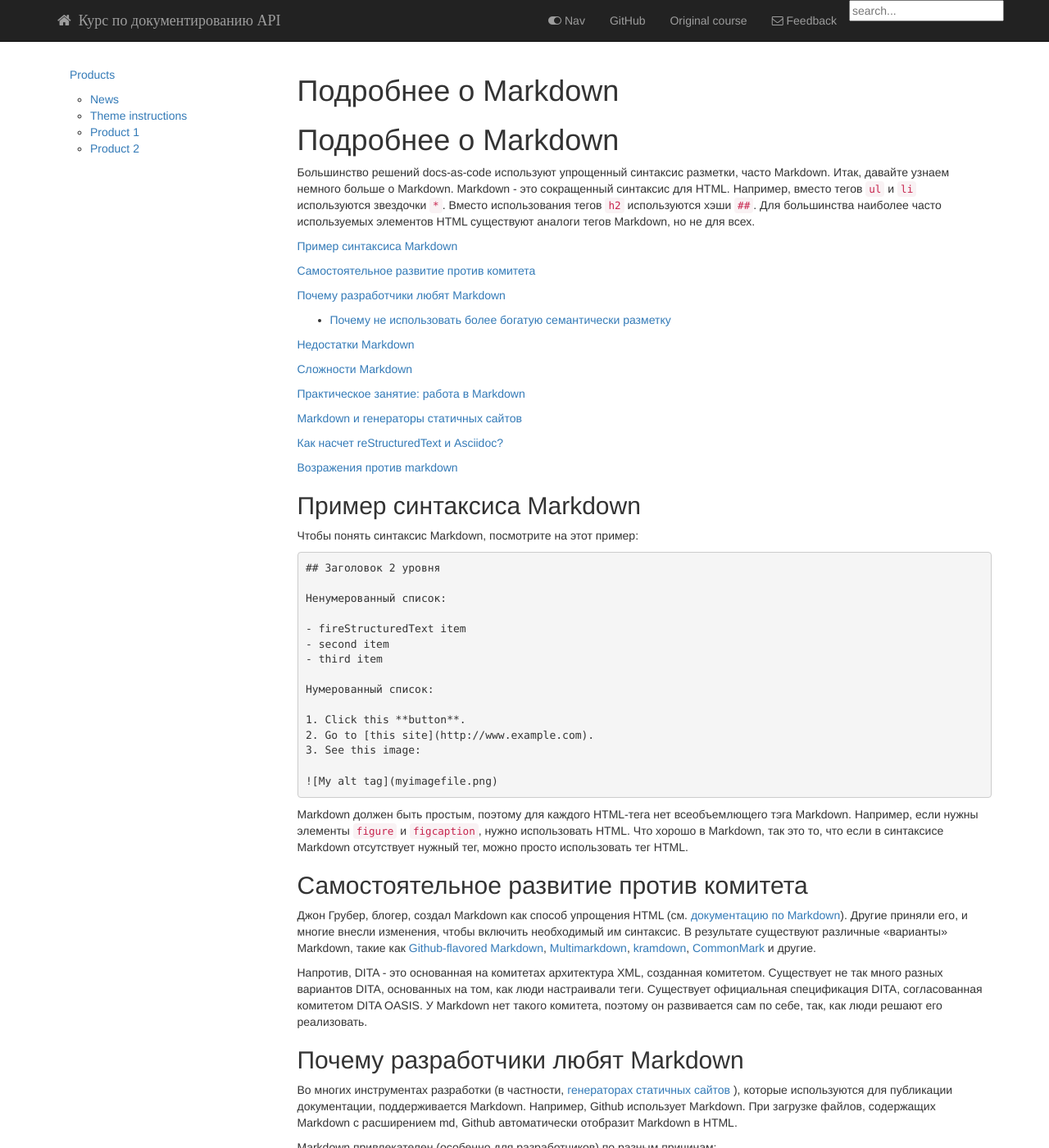
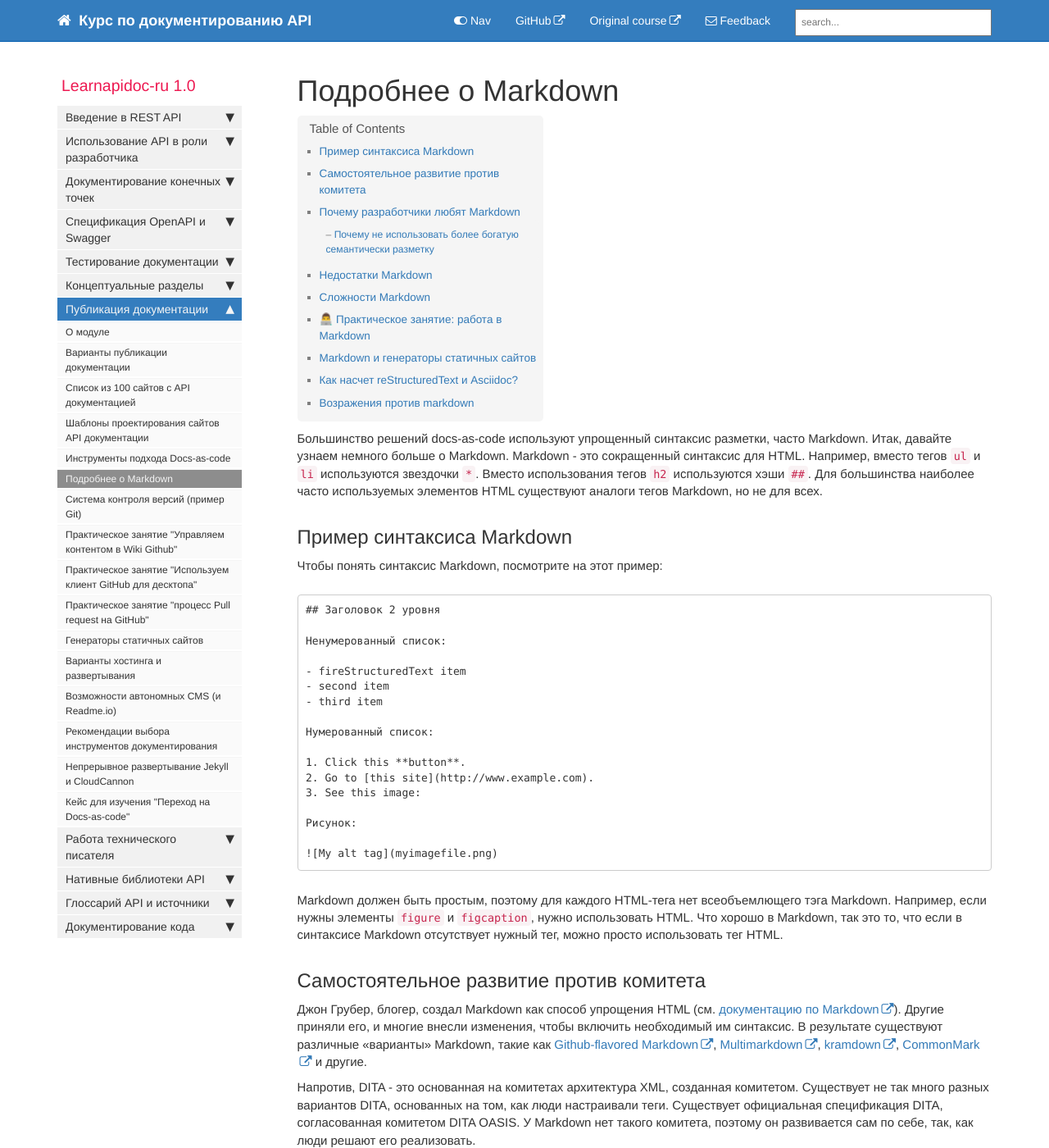
Before and after one commit to Starkovden/Starkovden.github.io, a Jekyll site: the page built from pages/publishing-doc/More-about-Markdown.md, in a window 1280 px wide and 1400 px high. Shown: the whole window at 82% size. Built offline with Jekyll 4.4.1, drawn with Linux system fonts in a browser that asks for light colours; nearby versions of some CDN libraries; our own code applies the rules of GitHub Pages for plain Markdown files; library files that are not in the unit come from our copies; comment, search, counter and statistics services are not loaded; some of the changed lines change nothing that is shown; some of the changed text lies outside the part shown.

Commit message:
форматирование раздела

```diff
--- a/pages/publishing-doc/More-about-Markdown.md
+++ b/pages/publishing-doc/More-about-Markdown.md
@@ -1,26 +1,12 @@
-# Подробнее о Markdown
+---
+title: Подробнее о Markdown
+last_updated: Oct 10, 2019
+sidebar: mydoc_sidebar
+permalink: More-about-Markdown.html
+folder: publishing-doc
+---
 
 Большинство решений docs-as-code используют упрощенный синтаксис разметки, часто Markdown. Итак, давайте узнаем немного больше о Markdown. Markdown - это сокращенный синтаксис для HTML. Например, вместо тегов `ul` и `li`  используются звездочки  `*`. Вместо использования тегов `h2` используются хэши `##`. Для большинства наиболее часто используемых элементов HTML существуют аналоги тегов Markdown, но не для всех.
-
-[Пример синтаксиса Markdown](#sample)
-
-[Самостоятельное развитие против комитета](#development)
-
-[Почему разработчики любят Markdown](#why-love)
-
-- [Почему не использовать более богатую семантически разметку](#semantic)
-
-[Недостатки Markdown](#drawbacks)
-
-[Сложности Markdown](#complexity)
-
-[Практическое занятие: работа в Markdown](#activity)
-
-[Markdown и генераторы статичных сайтов](#static-sites)
-
-[Как насчет reStructuredText и Asciidoc?](#RST)
-
-[Возражения против markdown](#objections)
 
 <a name="sample"></a>
 ## Пример синтаксиса Markdown
@@ -41,6 +27,8 @@
     2. Go to [this site](http://www.example.com).
     3. See this image:
 
+    Рисунок:
+
     ![My alt tag](myimagefile.png)
 
 Markdown должен быть простым, поэтому для каждого HTML-тега нет всеобъемлющего тэга Markdown. Например, если нужны элементы `figure` и `figcaption`, нужно использовать HTML. Что хорошо в Markdown, так это то, что если в синтаксисе Markdown отсутствует нужный тег, можно просто использовать тег HTML.
@@ -55,7 +43,7 @@ Markdown должен быть простым, поэтому для каждо
 <a name="why-love"></a>
 ## Почему разработчики любят Markdown
 
-Во многих инструментах разработки (в частности, [генераторах статичных сайтов](Static-site-generators.md) ), которые используются для публикации документации, поддерживается Markdown. Например, Github использует Markdown. При загрузке файлов, содержащих Markdown с расширением md, Github автоматически отобразит Markdown в HTML.
+Во многих инструментах разработки (в частности, [генераторах статичных сайтов](Static-site-generators.html) ), которые используются для публикации документации, поддерживается Markdown. Например, Github использует Markdown. При загрузке файлов, содержащих Markdown с расширением md, Github автоматически отобразит Markdown в HTML.
 
 Markdown привлекателен (особенно для разработчиков) по разным причинам:
 
@@ -98,7 +86,6 @@ Markdown привлекателен (особенно для разработч
 
 Можно читать XML и привыкнуть к нему. Большинство людей, которые пишут на XML, используют специализированные редакторы XML (такие как OxygenXML), которые делают необработанный текст более читабельным. Работая некоторое время с XML, появляется привычка работать со всеми тегами.
 
-
 Но если отправить разработчику файл XML, вероятно, ему не будут знаком все теги, или схема вложенности тегов. Разработчики склонны иметь аллергию на XML по крайней мере по следующим причинам:
 
 - большинство разработчиков обычно не хотят тратить энергию на изучение формата документации XML. Их мозг уже болит от всех программ, которые они должны выяснить, поэтому, работая с документацией они не захотят увеличивать эту техническую нагрузку;
@@ -122,7 +109,7 @@ Markdown привлекателен (особенно для разработч
 <a name="complexity"></a>
 ## Сложности Markdown
 
-Если нужно больше сложности, чем предлагают Markdown или HTML, многие инструменты используют другие языки шаблонов, такие как [Liquid](https://help.shopify.com/en/themes/liquid/basics) или [CoffeeScript](https://coffeescript.org/). Такие языки обработки (например, облегченный JavaScript) заполняют пробелы в Markdown и предоставляют возможность создавать включения, условные атрибуты, условный текст и многое другое.
+Если нужно больше возможностей, чем предлагают Markdown или HTML, многие инструменты используют другие языки шаблонов, такие как [Liquid](https://help.shopify.com/en/themes/liquid/basics) или [CoffeeScript](https://coffeescript.org/). Такие языки обработки (например, облегченный JavaScript) заполняют пробелы в Markdown и предоставляют возможность создавать включения, условные атрибуты, условный текст и многое другое.
 
 Например, используя Jekyll, мы получаем доступ ко многим расширенным скриптовым функциям. Можно использовать переменные для циклов, сортировки и множества других функций. Для понимания того, как получить функциональность DITA для Jekyll, см. [Jekyll versus DITA](https://idratherbewriting.com/2015/03/23/new-series-jekyll-versus-dita/). Там затрагивается следующее:
 
@@ -146,7 +133,7 @@ Markdown привлекателен (особенно для разработч
     - пример кода;
     - заголовок 2 уровня;
     - кодированный текст.
-3. При желании можно скопировать содержимое Markdown из файла [surfreportendpoint.md](https://idratherbewriting.com/learnapidoc/assets/files/surfreportendpointdoc.md) и посмотреть различные теги Markdown.
+3. При желании можно скопировать содержимое Markdown из файла [surfreportendpoint.md](https://github.com/Starkovden/Starkovden.github.io/blob/master/images/surfreportendpoint.md) и посмотреть различные теги Markdown.
 
 Markdown обрабатывает большую часть обычно используемого синтаксиса, но для таблиц лучше использовать синтаксис HTML. Синтаксис HTML дает больше контроля над шириной столбцов, что может быть важно при настройке таблиц, особенно если таблицы имеют теги кода.
 
@@ -154,7 +141,6 @@ Markdown обрабатывает большую часть обычно исп
 ## Markdown и генераторы статичных сайтов
 
 Генераторы статичных сайтов используют специфичный синтаксис Markdown. В Jekyll по умолчанию это [kramdown](https://kramdown.gettalong.org/).
-
 
 У kramdown больше возможностей, чем у базового Markdown. Например, в kramdown можно добавить класс к такому элементу:
 
@@ -205,10 +191,14 @@ reStructuredText расширяется, соответствует станда
 
 Несмотря на различия в Markdown, некоторый не хотят  переходить на семантически более упрощенный синтаксис, потому что поддержка Markdown в целом, и GitHub-flavored Markdown, более распространена, чем поддержка reStructuredText или Asciidoc. kramdown в значительной степени совместим с GitHub-flavored Markdown, поэтому на него перейти будет не так сложно.
 
-Кроме того, разработчики, как правило, знакомы с Markdown, но не с reStructuredText или Asciidoc. Работая с разработчиками, можно столкнуться с большим сопротивлением, заставляя их писать в reStructuredText или Asciidoc. Простые вещи имеет тенденцию побеждать, и у Markdown есть большой плюс на арене облегченного синтаксиса. Возможно, лет через 10 reStructuredText и Asciidoc будут вытеснены так же, как [RAML](../glossary-and-resourses/RAML-tutorial.md) и [API Blueprint](../glossary-and-resourses/API-Blueprint-tutorial.md) были вытеснены [спецификацией OpenAPI](../openAPI-specification/introduction-openapi-and-swagger.md)
+Кроме того, разработчики, как правило, знакомы с Markdown, но не с reStructuredText или Asciidoc. Работая с разработчиками, можно столкнуться с большим сопротивлением, заставляя их писать в reStructuredText или Asciidoc. Простые вещи имеет тенденцию побеждать, и у Markdown есть большой плюс на арене облегченного синтаксиса. Возможно, лет через 10 reStructuredText и Asciidoc будут вытеснены так же, как [RAML](RAML-tutorial.html) и [API Blueprint](API-Blueprint-tutorial.html) были вытеснены [спецификацией OpenAPI](introduction-openapi-and-swagger.html)
 
 Кроме того, спецификация OpenAPI позволяет использовать [CommonMark Markdown](https://commonmark.org/) в элементах `description` , что может сделать Markdown лучшим выбором для документации API. Миграция (если она потребуется в какой-то момент) может быть не такой болезненной при использовании элементов Markdown.
 
 В целом, дебаты о Markdown, reStructuredText и Asciidoc довольно жаркие.  Можно найти много аргументов «за» и «против» для каждого упрощенного синтаксиса, также как и дебаты между XML и упрощенным синтаксисом.
 
 Одной из проблем облегченного синтаксиса является его несовместимость с более крупными системами управления контентом. Компонентные системы управления контентом (CCMS) обычно требуют более структурированного контента, такого как DITA. Комитет DITA недавно одобрил [Lightweight DITA](http://docs.oasis-open.org/dita/LwDITA/v1.0/cnprd01/LwDITA-v1.0-cnprd01.html), который позволяет использовать GitHub-flavored Markdown и HTML в проектах DITA (при условии, что поставщики инструментов поддерживают это). Таким образом, мы можем надеяться на сближение инструментов XML и Markdown в ближайшие годы. Для получения более подробной информации об Lightweight DITA (LwDITA), можно посмотреть [интервью с Карлосом Эвией](https://idratherbewriting.com/2018/07/23/adventures-of-techie-academic-conversation-with-carlos-evia/). Карлос является сопредседателем комитета OASIS для LwDITA.
+
+[🔙](Doc-as-code-tools.html)
+
+[Go next ➡](Version-control-system.html)
```
